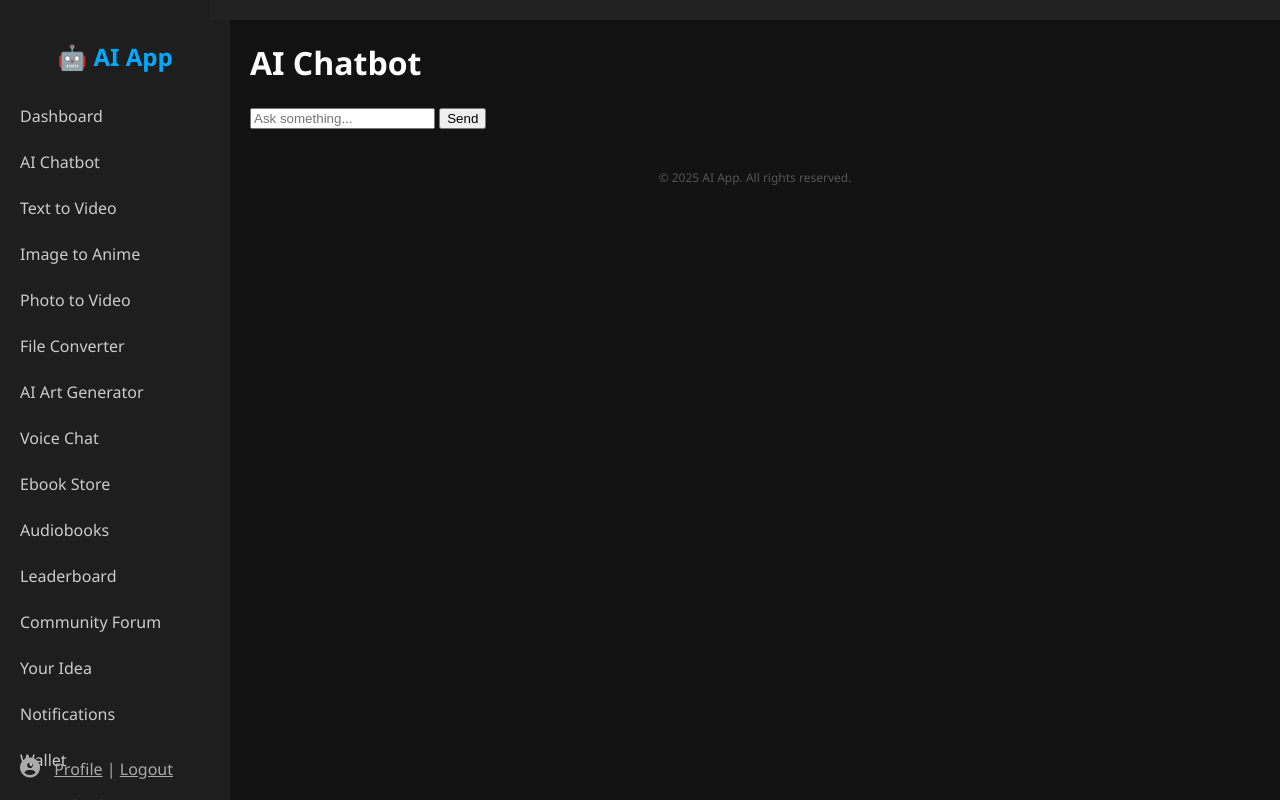
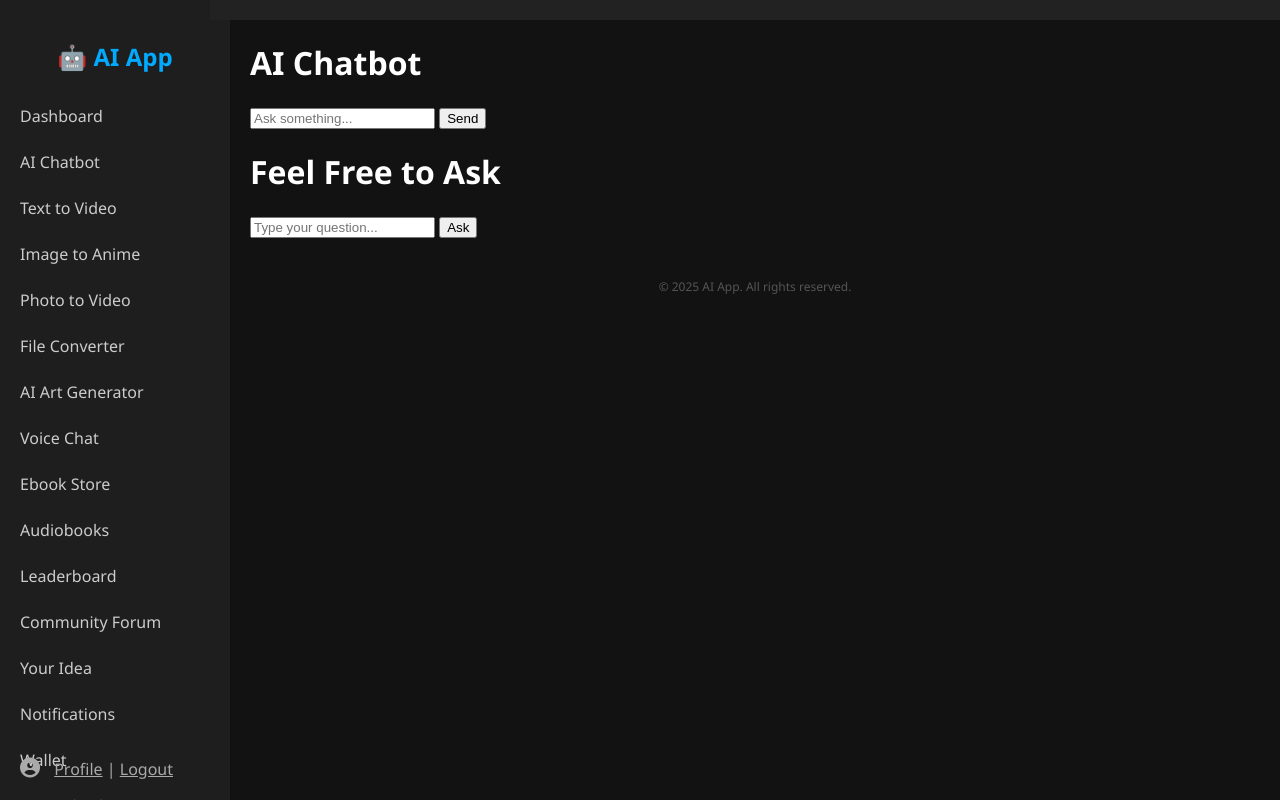
Before and after one commit to iqonlimited/IQon.limited, a Flask app: page /chatbot in a window 1280 px wide. Run offline with Flask 3, Linux system fonts and the light colour scheme.

Commit message:
chatbot.html

```diff
--- a/templates/chatbot.html
+++ b/templates/chatbot.html
@@ -28,6 +28,21 @@
     const chatBox = document.getElementById('chat-box');
     chatBox.scrollTop = chatBox.scrollHeight;
   </script>
+
+<div class="chatbot-container">
+  <h1 class="chat-heading">Feel Free to Ask</h1>
+
+  <form method="POST" action="/chat" class="chat-form">
+    <input type="text" name="user_input" placeholder="Type your question..." required class="chat-input">
+    <button type="submit" class="chat-button">Ask</button>
+  </form>
+
+  <div class="chat-history">
+    {% for message in chat_history %}
+      <div class="chat-message {{ message['role'] }}">{{ message['text'] }}</div>
+    {% endfor %}
+  </div>
+</div>
 </body>
 </html>
 {% endblock %}
```
